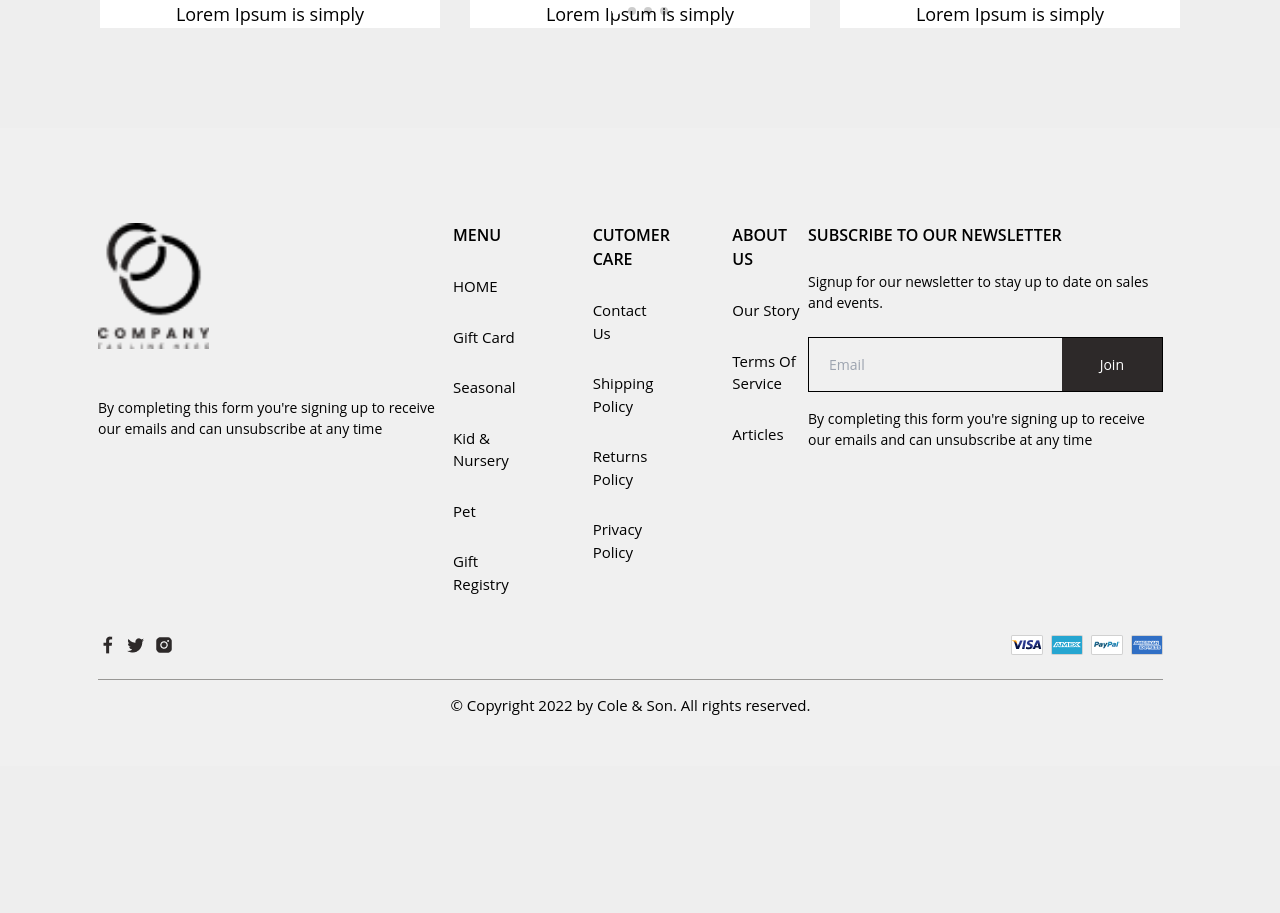
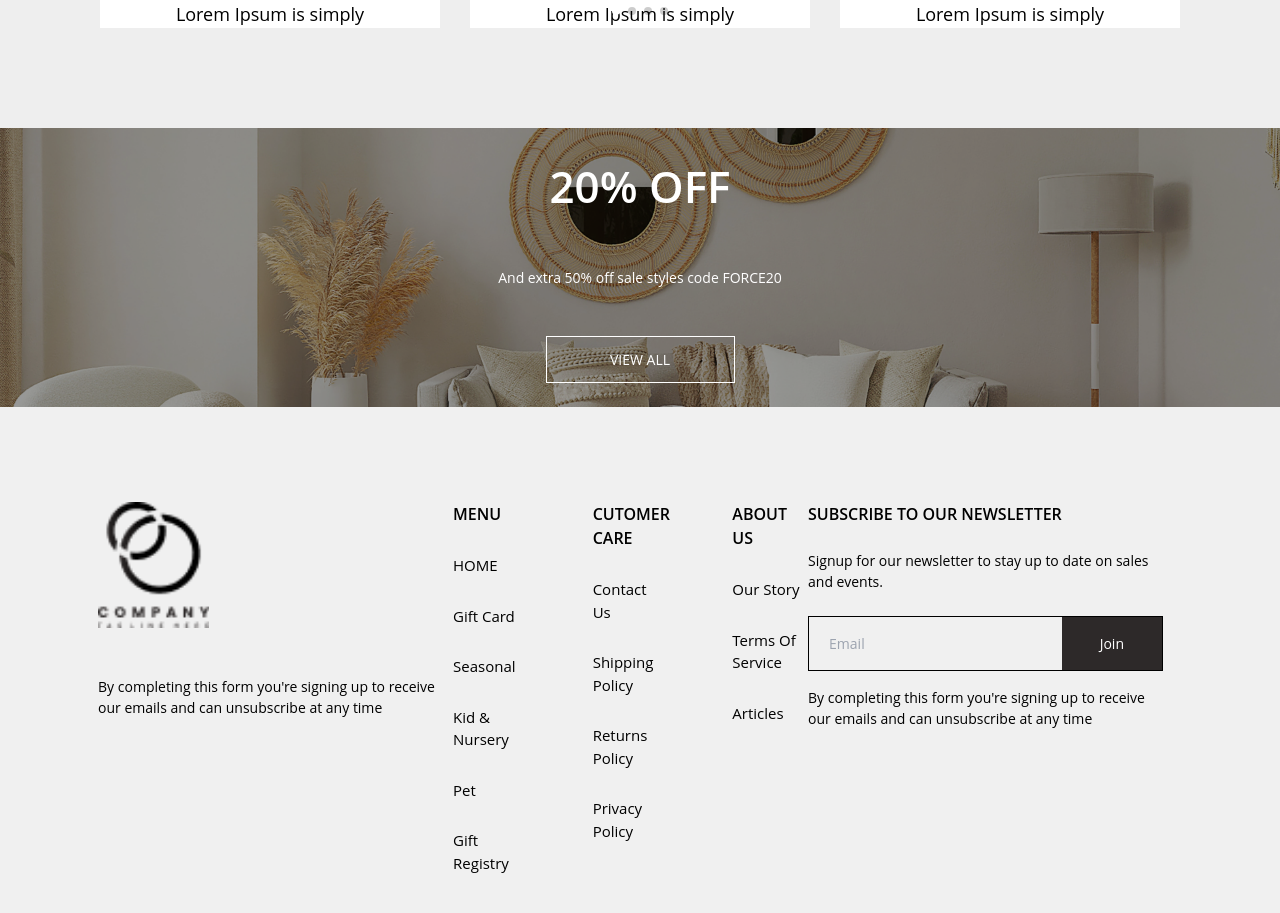
Before and after one commit to rasedul99/genesys-task, a React (Create React App) app in the folder client/: page / in a window 1280 px wide. Shown: the part 1726-2639 px from the top of the page. Before the commit the page ends 2492 px from the top, so only its background shows below. Built offline with nearby package versions, Linux system fonts and the light colour scheme.

Commit message:
banner added in homepage

```diff
--- a/client/src/pages/Home/Home.js
+++ b/client/src/pages/Home/Home.js
@@ -1,4 +1,5 @@
 import React from "react";
+import banner from "../../assets/banner/banner.png";
 import Collection from "../../components/Collection/Collection";
 import Slider from "../../components/Slider/Slider";
 
@@ -10,6 +11,16 @@ const Home = () => {
         <h3 className="mb-12">OUR COLLECTION</h3>
         <Collection />
       </div>
+      <div className="relative">
+        <img src={banner} className="w-full h-full object-contain" />
+        <div className="flex flex-col gap-12 w-[378px] text-center text-white absolute top-1/2 left-1/2 transform -translate-x-1/2 -translate-y-1/2 ">
+          <h3 className="font-semibold text-[44px]">20% OFF</h3>
+          <p>And extra 50% off sale styles code FORCE20</p>
+          <button className="border border-solid border-white py-3 px-[56px] w-[189px] mx-auto">
+            VIEW ALL
+          </button>
+        </div>
+      </div>
     </div>
   );
 };
```
Also changed, not shown: client/src/assets/banner/banner.png (added).
